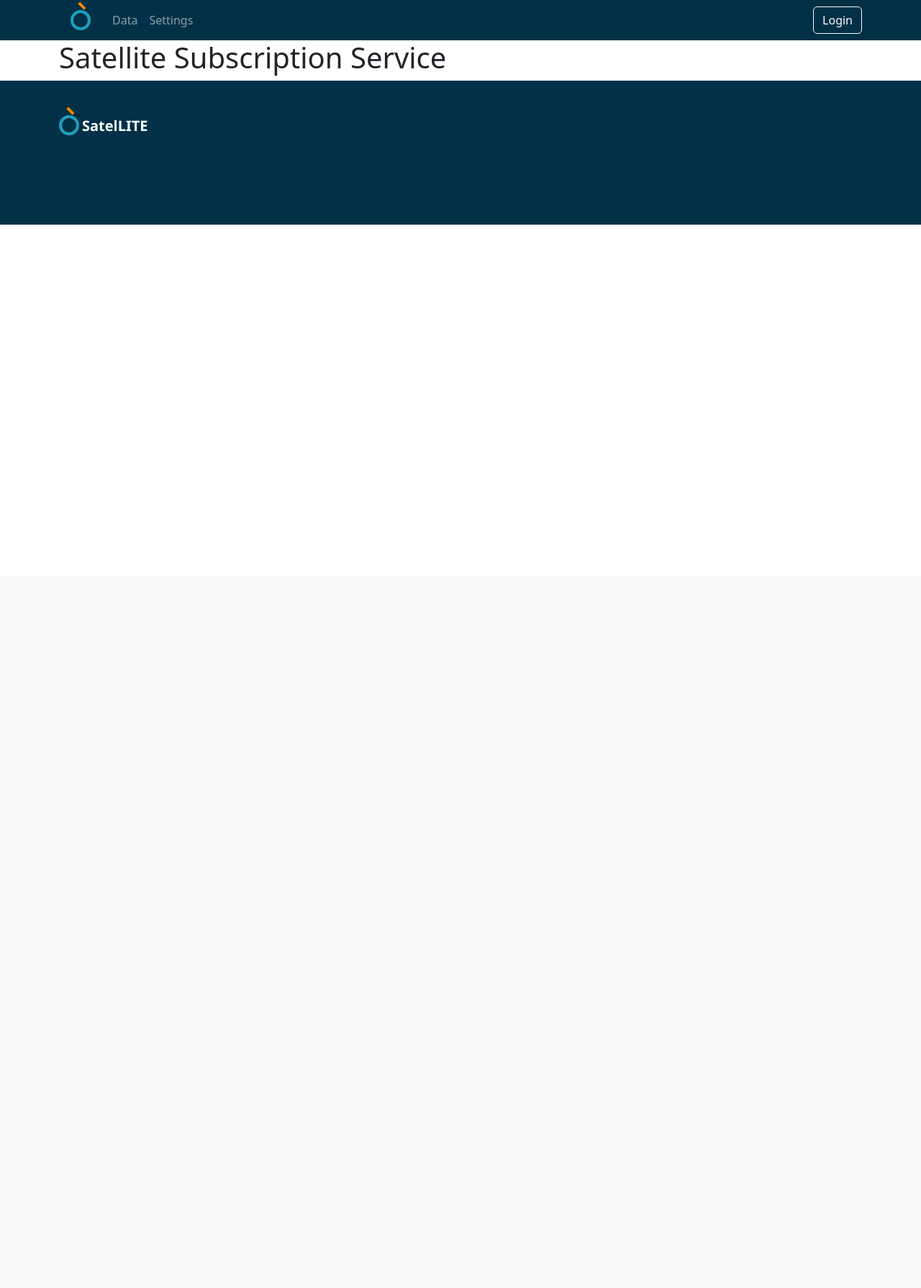
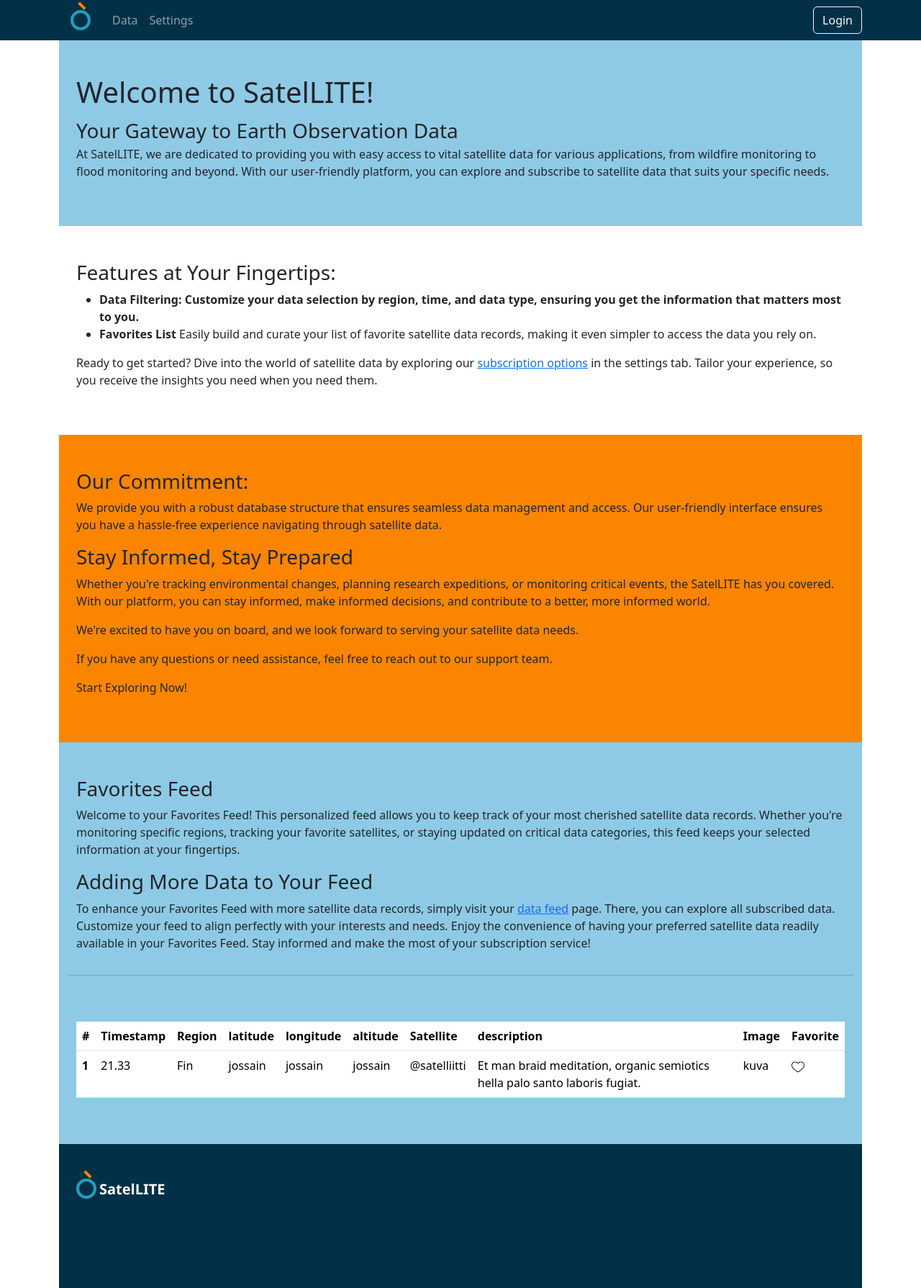
Before and after one commit to AlanenR/satellite-data-subscription-service, a Flask app: page / in a window 1280 px wide. Shown: the whole page at 72% size. Before the commit the page ends 312 px from the top, so only its background shows below. Run offline with Flask 3, Linux system fonts and the light colour scheme.

Commit message:
Add placeholder text and favorites feed to home page

```diff
--- a/templates/index.html
+++ b/templates/index.html
@@ -1,6 +1,108 @@
-{% extends "layout_default.html" %}
-{% block title %}Satellite Subscription Service{% endblock %}
-{% block content %}
-<title>Satellite Subscription Service</title>
-<h1>Satellite Subscription Service</h1>
-{% endblock %}
+{% extends "layout_default.html" %} {% block title %}SatelLITE - Home{% endblock
+%} {% block content %}
+<div class="container-fluid bg-pale">
+  <div class="container pt-5 pb-5">
+    <div class="row">
+      <div class="col-12">
+        <title>Satellite Subscription Service</title>
+        <h1>Welcome to SatelLITE!</h1>
+        <span class="sub-heading">Your Gateway to Earth Observation Data</span>
+        <p>
+          At SatelLITE, we are dedicated to providing you with easy access to
+          vital satellite data for various applications, from wildfire
+          monitoring to flood monitoring and beyond. With our user-friendly
+          platform, you can explore and subscribe to satellite data that suits
+          your specific needs.
+        </p>
+      </div>
+    </div>
+  </div>
+</div>
+<div class="container-fluid">
+  <div class="container pt-5 pb-5">
+    <div class="row">
+      <div class="col-12">
+        <h3>Features at Your Fingertips:</h3>
+        <ul>
+          <li>
+            <b
+              >Data Filtering: Customize your data selection by region, time,
+              and data type, ensuring you get the information that matters most
+              to you.</b
+            >
+          </li>
+          <li>
+            <b>Favorites List</b> Easily build and curate your list of favorite
+            satellite data records, making it even simpler to access the data
+            you rely on.
+          </li>
+        </ul>
+        <p>
+          Ready to get started? Dive into the world of satellite data by
+          exploring our <a href="/profile">subscription options</a> in the
+          settings tab. Tailor your experience, so you receive the insights you
+          need when you need them.
+        </p>
+      </div>
+    </div>
+  </div>
+</div>
+<div class="container-fluid bg-accent">
+  <div class="container pt-5 pb-5">
+    <div class="row">
+      <div class="col-12">
+        <h3>Our Commitment:</h3>
+        <p>
+          We provide you with a robust database structure that ensures seamless
+          data management and access. Our user-friendly interface ensures you
+          have a hassle-free experience navigating through satellite data.
+        </p>
+        <h3>Stay Informed, Stay Prepared</h3>
+        <p>
+          Whether you're tracking environmental changes, planning research
+          expeditions, or monitoring critical events, the SatelLITE has you
+          covered. With our platform, you can stay informed, make informed
+          decisions, and contribute to a better, more informed world.
+        </p>
+        <p>
+          We're excited to have you on board, and we look forward to serving
+          your satellite data needs.
+        </p>
+
+        <p>
+          If you have any questions or need assistance, feel free to reach out
+          to our support team.
+        </p>
+        <p>Start Exploring Now!</p>
+      </div>
+    </div>
+  </div>
+</div>
+<div class="container-fluid bg-pale">
+  <div class="container pt-5">
+    <div class="row">
+      <div class="col-12">
+        <h3>Favorites Feed</h3>
+        <p>
+          Welcome to your Favorites Feed! This personalized feed allows you to
+          keep track of your most cherished satellite data records. Whether
+          you're monitoring specific regions, tracking your favorite satellites,
+          or staying updated on critical data categories, this feed keeps your
+          selected information at your fingertips.
+        </p>
+        <h3>Adding More Data to Your Feed</h3>
+        <p>
+          To enhance your Favorites Feed with more satellite data records,
+          simply visit your <a href="/data-feed">data feed</a> page. There, you
+          can explore all subscribed data. Customize your feed to align
+          perfectly with your interests and needs. Enjoy the convenience of
+          having your preferred satellite data readily available in your
+          Favorites Feed. Stay informed and make the most of your subscription
+          service!
+        </p>
+      </div>
+    </div>
+  </div>
+  <hr />
+  {% include 'favorites.html'%} {% endblock %}
+</div>
```
